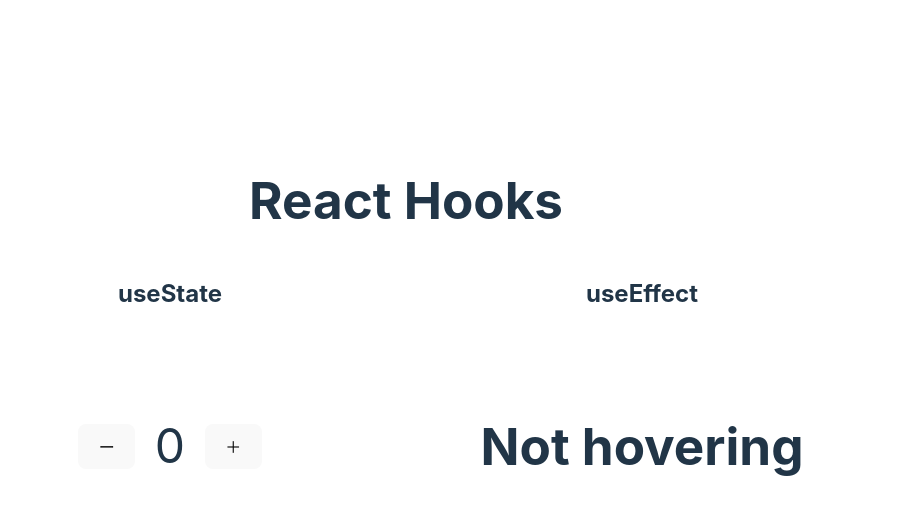
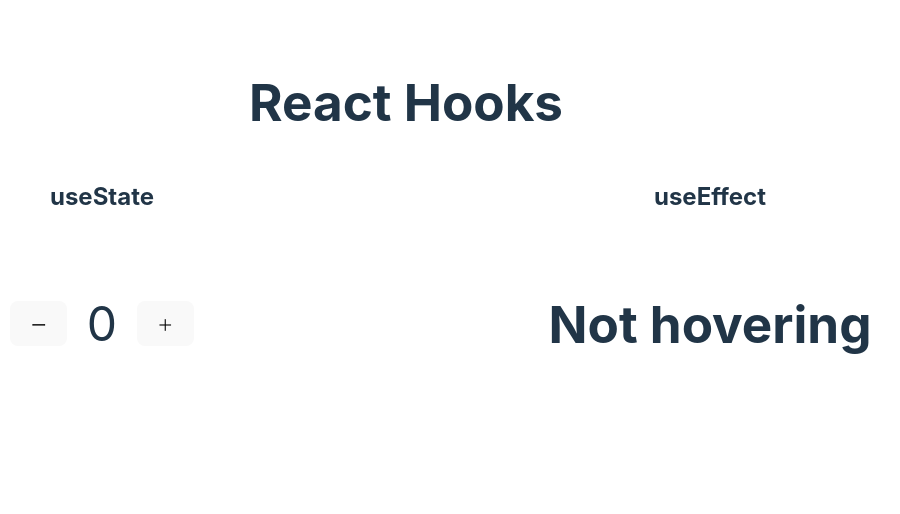
Before and after one commit to philNelson-jpn/react-hooks, a React (Vite) app: page / in a window 1280 px wide. Shown: the top 514 px of the page, without its empty margins (234-1134 px from the left). Built offline with nearby package versions, Linux system fonts and the light colour scheme.

Commit message:
Updated css to use world famous grid layout

```diff
--- a/src/App.css
+++ b/src/App.css
@@ -6,7 +6,8 @@
 }
 
 .grid-wrapper {
+  --min-column-width: min(400px, 100%);
   display: grid;
-  grid-template-columns: 1fr 1fr;
-  grid-template-rows: 200px 200px;
+  gap: 16px;
+  grid-template-columns: repeat(auto-fill, minmax(var(--min-column-width), 1fr));
 }
--- a/src/index.css
+++ b/src/index.css
@@ -25,10 +25,6 @@ a:hover {
 }
 
 body {
-  margin: 0;
-  display: flex;
-  place-items: center;
-  min-width: 320px;
   min-height: 100vh;
 }
 
@@ -59,8 +55,7 @@ button:focus-visible {
 .hook-wrapper{
   outline: 2px solid white;
   padding: 20px;
-  height: 200px;
-  width: 400px;
+  height: 150px;
   margin-inline: 16px;
   border-radius: 8px;
   display: flex;
```
